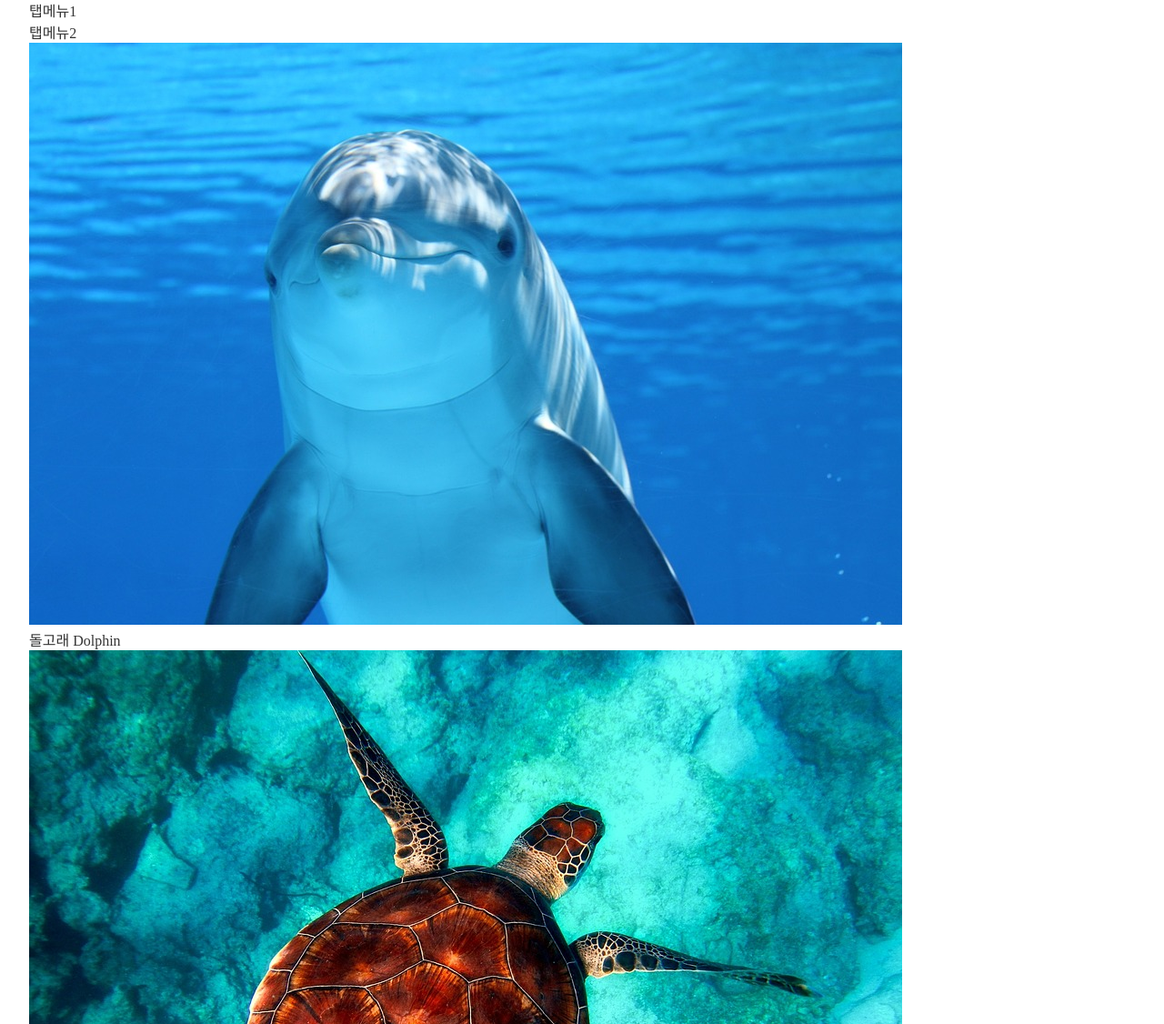
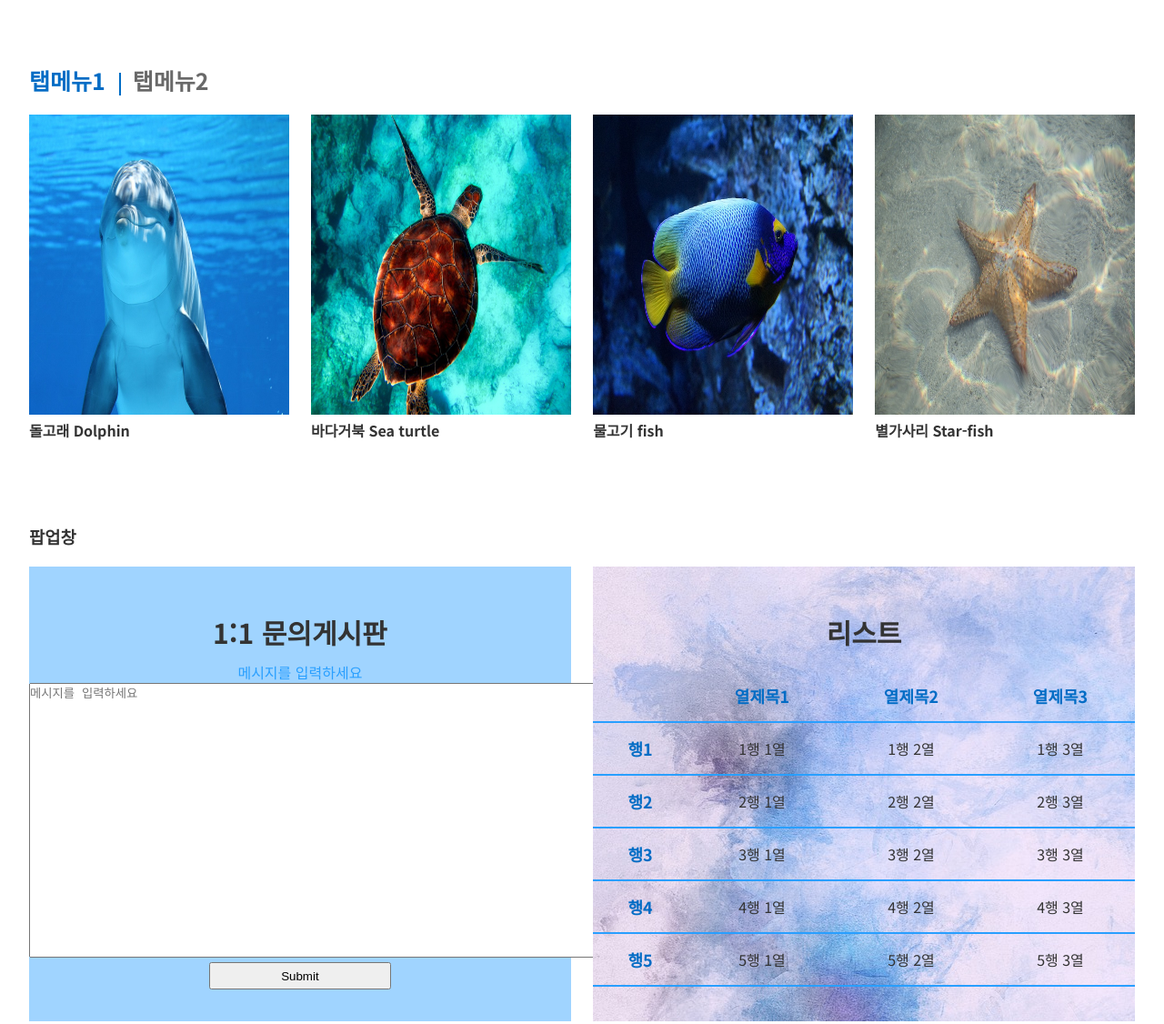
Before and after one commit to YENAZIGMINA/study, a plain HTML site: page bbb/index.html in a window 1280 px wide. Shown: the part 704-1830 px from the top of the page at 91% size. Drawn offline with nearby package versions, Linux system fonts and the light colour scheme; some icons are missing; a web font is replaced by a local one.

Commit message:
Add files via upload

```diff
--- /dev/null
+++ b/bbb/css/contact.css
@@ -0,0 +1,20 @@
+@charset "UTF-8";
+
+* {margin: 0; padding: 0;}
+
+#wrap {
+    padding: 20px;
+}
+.log-in { margin-top: 20px;}
+.log-in form button {
+    margin-top: 15px;
+    width: 70px; height: 30px;
+}
+.sign-Up form fieldset {
+    width: 500px;
+    margin-top: 30px;
+    padding: 25px;
+}
+.sign-in form fieldset label {
+    /* margin-bottom: 30px;   -> ❓인풋태그 안에서는 마진,패딩 안먹히는지? */
+}
--- a/bbb/css/style.css
+++ b/bbb/css/style.css
@@ -3,7 +3,10 @@
 *{margin: 0; padding: 0;}
 li{list-style: none;}
 a{text-decoration: none; color: inherit;}
-body{color: #333;}
+body{
+    color: #333;
+    font-family: 'Noto Sans KR', sans-serif;
+}
 
 @font-face {
     font-family: 'ghanachoco';
@@ -51,6 +54,7 @@ header .nav .menu1 li {
     float: left;
     position: relative;
     width: 130px;
+    transition: 0.2s;
     /* padding: 0 20px; */
 }
 header .nav .menu1>li:hover {
@@ -64,7 +68,7 @@ header .nav .menu1 li .sub-menu {
     display: none;
     line-height: 50px;
     position: absolute;
-    top: 102px; left: 0;
+    top: 103px; left: 0;
     z-index: 10;
 }
 header .nav .menu1 li .sub-menu li {
@@ -74,6 +78,7 @@ header .nav .menu1 li .sub-menu li {
 header .nav .menu1 li .sub-menu li a {
     height: 100%;
     color: #333;
+    transition: 0.2s;
 }
 header .nav .menu1 li .sub-menu li a:hover {
     background-color: #89c4f5;
@@ -81,7 +86,7 @@ header .nav .menu1 li .sub-menu li a:hover {
 }
 
 
-/* main */
+/* .banner */
 .slide_banner {overflow: hidden;}
 .slide_banner .banner {
     width: 5760px;
@@ -106,8 +111,140 @@ header .nav .menu1 li .sub-menu li a:hover {
     position: absolute;
     top: 50%; left: 50%;
     transform: translate(-50%, -50%);
+    transition: 0.3s;
 }
 .slide_banner .banner div h2:hover {
     color: #299fff;
     /* scale: 1.2; -> 정중앙에 위치안함*/
 }
+
+
+/* #content */
+#content {margin-top: 70px;}
+#content .tab_btn ul li {
+    float: left;
+    margin-right: 30px;
+    position: relative;
+}
+#content .tab_btn ul li::after {
+    content: '';
+    display: block;
+    width: 2px; height: 25px;
+    background-color: #006cc5;
+    position: absolute;
+    top: 10px; left: -15px;
+}
+#content .tab_btn ul li:first-child::after {
+    display: none;
+}
+#content .tab_btn ul li a {
+    display: block;
+    font-size: 25px;
+    color: #696969;
+    font-weight: bold;
+}
+#content .tab_btn ul li.active a {
+    color: #006cc5;
+}
+
+#content .tab_cont>div {
+    margin-top: 20px;
+    margin-bottom: 120px;
+    /* overflow: hidden; -> 하니까 figcaption  사라짐*/
+}
+#content .tab_cont>div figure {
+    float: left;
+    width: 23.5%; height: 330px;
+    margin-right: 2%;
+}
+#content .tab_cont>div figure:last-child {
+    margin-right: 0;
+}
+#content .tab_cont>div figure img {
+    width: 100%; height: 100%;
+}
+#content .tab_cont>div figure figcaption {
+    font-weight: bold;
+}
+
+/* 팝업창 */
+.pop-up {
+    display: none;
+    position: fixed;
+    left: 0; right: 0;
+    top: 0; bottom: 0;
+    width: 100%;
+    background-color: #00000070;
+}
+.pop-up .layer {
+    width: 500px; height: 500px;
+    background: url(../img/popup-bg.jpg) no-repeat center;
+    background-size: 100%;
+    position: absolute;
+    top: 50%; left: 50%;
+    transform: translate(-50%, -50%);
+}
+.pop-up .layer h3 {}
+.pop-up .layer a {
+    position: absolute;
+    bottom: 20px; right: 20px;
+    display: block;
+}
+.pop-up .layer a i {}
+
+
+/* input */
+#input {
+    /*     width: 100%; height: 100%;
+        background-color: #006cc5; */
+        margin-top: 20px;
+    /*     background: url(../img/seascape-bg.jpg) no-repeat center;
+        background-size: 100%;  ❓여기서 백그라운드이미지 안들어가는 이유?*/
+    }
+    #input .memo {
+        float: left;
+        width: 49%; height: 400px;
+        text-align: center;
+        padding-top: 50px; padding-bottom: 50px;
+        /* border: 1px solid black; */
+        background-color: #a0d4ff;
+    }
+    #input .memo h3 {
+        font-size: 30px;
+        padding-bottom: 10px;
+    }
+    #input .memo label {color: #299fff;}
+    #input .memo input {
+        width: 200px;
+        height: 30px;
+    }
+    #input .table {
+        float: right;
+        width: 49%; height: 400px;
+        padding-top: 50px; padding-bottom: 50px;
+        /* border: 1px solid black; */
+        background: url(../img/background.jpg);
+    }
+    #input .table table {
+        width: 100%;
+        text-align: center; /* ❓w90% 했을 때, 테이블 중앙정렬 어떻게? */
+    }
+    #input .table h2 {
+        font-size: 30px;
+        text-align: center;
+        padding-bottom: 20px;
+    }
+    .table table tr, .table table th, .table table td {
+        border-bottom: 2px solid #299fff;
+        text-align: center;
+        padding: 15px;
+        transition: 0.3s;
+    }
+    .table table { border-collapse: collapse;} /* ➰테이블에 열간격 없애기 */
+    .table table tr:hover {
+        background-color: #ffffff9a;
+    }
+    .table table th {
+        color: #006cc5;
+        font-size: 18px;
+    }
```
